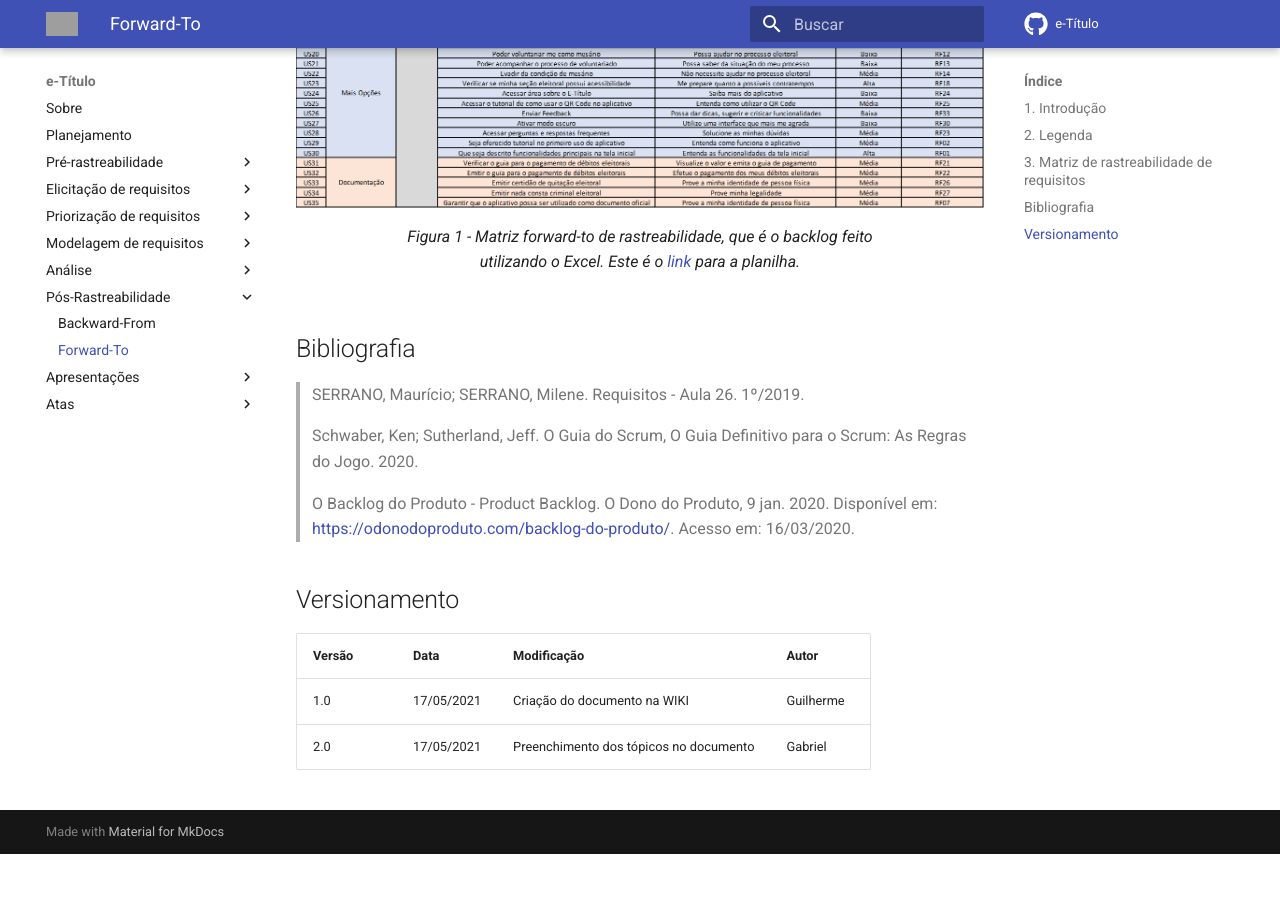
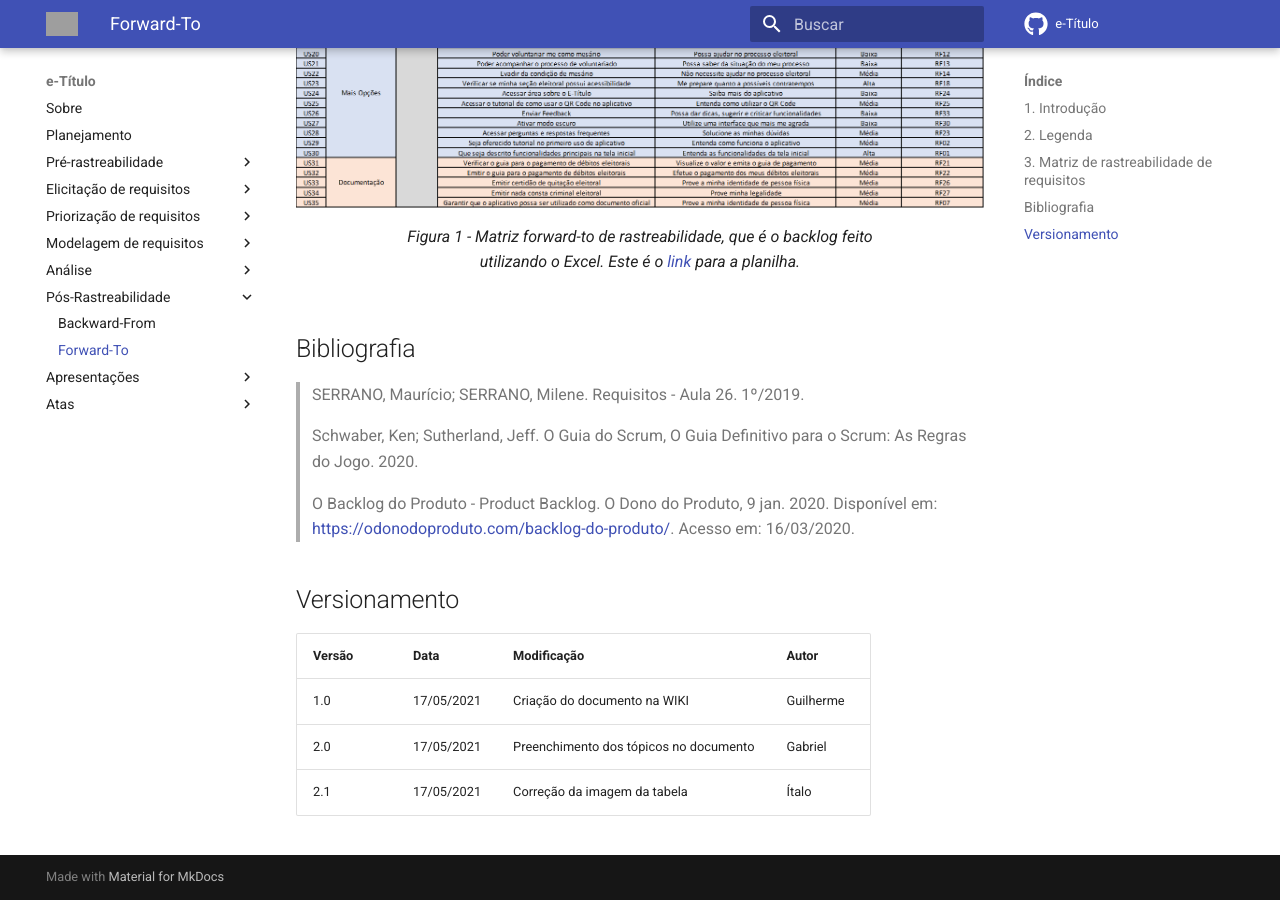
Before and after one commit to gabrielbpn/2020.2-e-Titulo, an MkDocs documentation site: the page built from docs/pos_rastreabilidade/forward-to.md, in a window 1280 px wide and 900 px high, scrolled down 1088 px. Built offline with MkDocs 1.6.1 and Material for MkDocs 9.7.7, drawn with Linux system fonts in a browser that asks for light colours; comment, search, counter and statistics services are not loaded; before the commit the page ends 1942 px from its top, so only the background shows below that; grey boxes are pictures that could not be loaded.

Commit message:
Correção da imagem da tabela

```diff
--- a/docs/pos_rastreabilidade/forward-to.md
+++ b/docs/pos_rastreabilidade/forward-to.md
@@ -19,7 +19,7 @@
 <center>
 
 <div style="display: flex; flex-flow: row wrap; justify-content: center; margin: 30px auto">
-  <img width="800px" src="../../../assets/backlog/backlog.png">
+  <img width="800px" src="../../assets/backlog/backlog.png">
   <figcaption>Figura 1 - Matriz forward-to de rastreabilidade, que é o backlog feito utilizando o Excel. Este é o <a href="https://1drv.ms/x/s!AtGes_O6JATWywXHpfMyw_s7eyet?e=yyYrAc" target="_blank">link</a> para a planilha.</figcaption>
 </div>
 
@@ -38,3 +38,4 @@
 |--|--|--|--|
 | 1.0 | 17/05/2021 | Criação do documento na WIKI | Guilherme |
 | 2.0 | 17/05/2021 | Preenchimento dos tópicos no documento | Gabriel |
+| 2.1 | 17/05/2021 | Correção da imagem da tabela | Ítalo |
```
Also changed, not shown: docs/pos_rastreabilidade/backward-from.md (line endings or trailing spaces).
